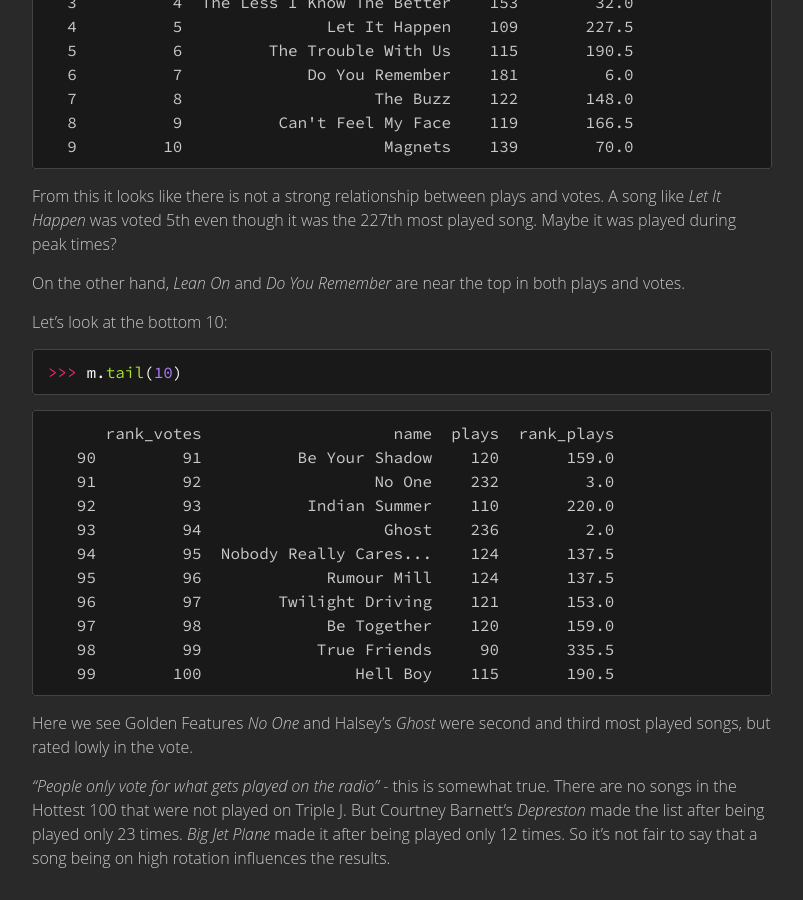
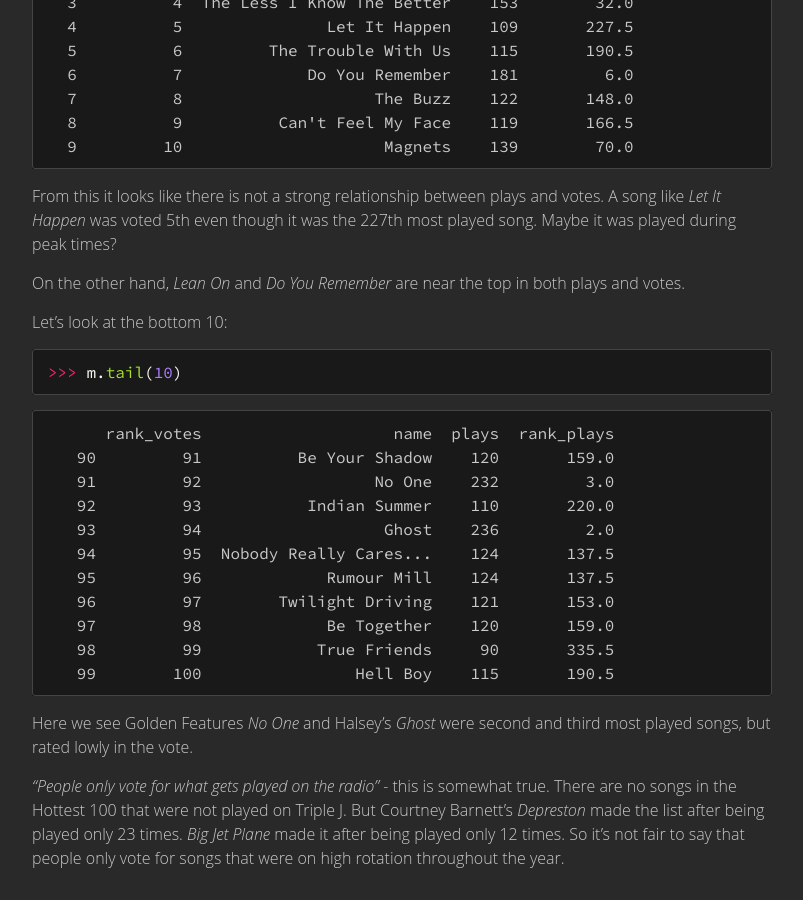
Before and after one commit to explodinglabs/explodinglabs.github.io, a Jekyll site: the page built from _posts/2016-08-15-warmest-100.markdown, in a window 1280 px wide and 900 px high, scrolled down 2514 px. Shown: the whole window, without its empty margins (238-1041 px from the left). Built offline with Jekyll 4.4.1, drawn with Linux system fonts in a browser that asks for light colours; some web fonts are replaced; comment, search, counter and statistics services are not loaded.

Commit message:
Adjust warmest 100

```diff
--- a/_posts/2016-08-15-warmest-100.markdown
+++ b/_posts/2016-08-15-warmest-100.markdown
@@ -163,4 +163,5 @@ most played songs, but rated lowly in the vote.
 There are no songs in the Hottest 100 that were not played on Triple J. But
 Courtney Barnett's *Depreston* made the list after being played only 23 times.
 *Big Jet Plane* made it after being played only 12 times. So it's not fair to
-say that a song being on high rotation influences the results.
+say that people only vote for songs that were on high rotation throughout the
+year.
```
